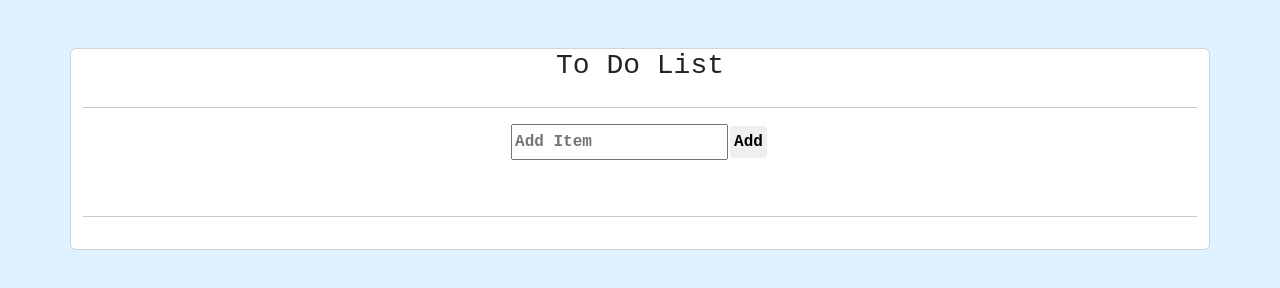
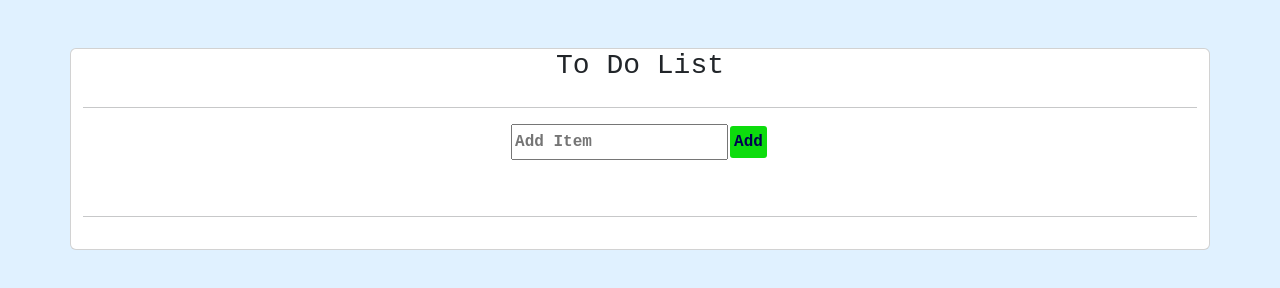
Before and after one commit to mammiman/todolist, a plain HTML site: page index.html in a window 1280 px wide. Drawn offline with nearby package versions, Linux system fonts and the light colour scheme.

Commit message:
yeşilbuyon

```diff
--- a/index.html
+++ b/index.html
@@ -32,7 +32,7 @@
       <hr>
       <div class="d-flex justify-content-center">
       <input type="text" v-model="newTodo" placeholder="Add Item" @keyup.enter="addTodo">
-      <button :disabled="searchTodo" @click="addTodo">Add</button>
+      <button :disabled="searchTodo" @click="addTodo" class="addbutton">Add</button>
       <button v-show="todos.length > 0" @click="deleteAll" class="delete">Delete All</button>
 
 
--- a/style.css
+++ b/style.css
@@ -43,3 +43,7 @@ button{
 body{
   background-color: rgb(224, 241, 255);
 }
+.addbutton{
+  background-color: rgb(13, 220, 13);
+  color: rgb(0, 0, 81);
+}
```
